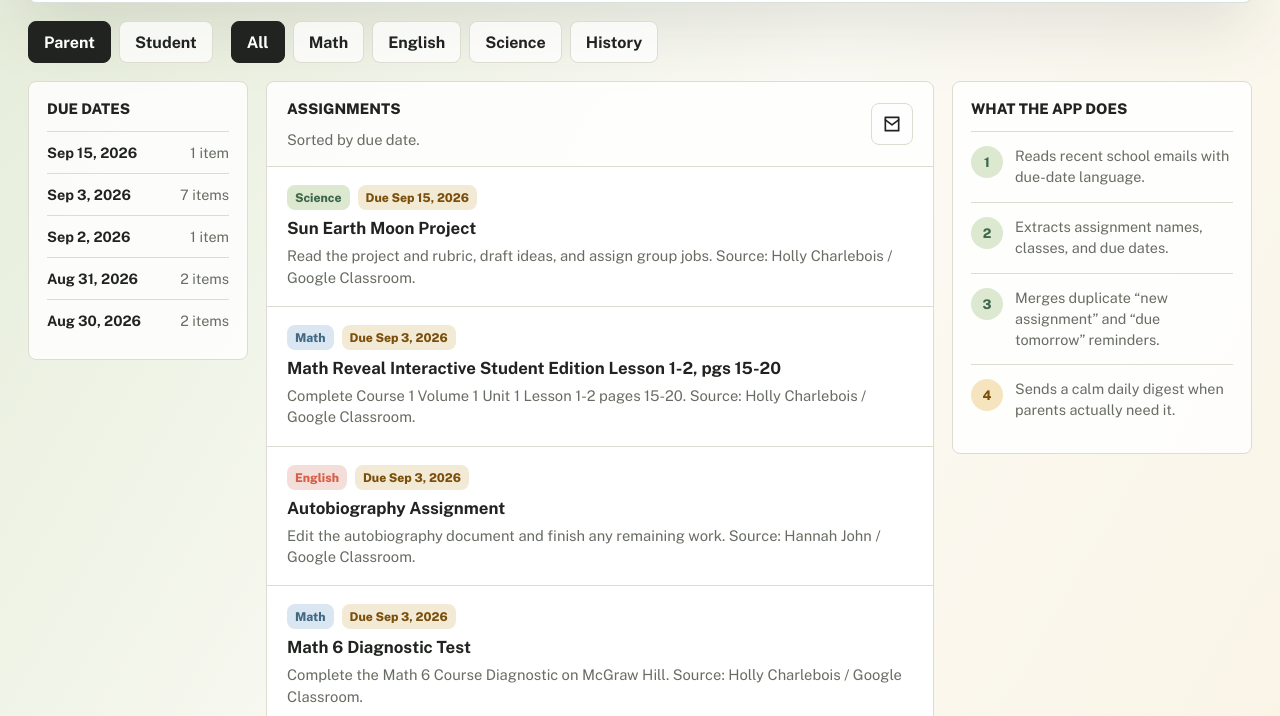
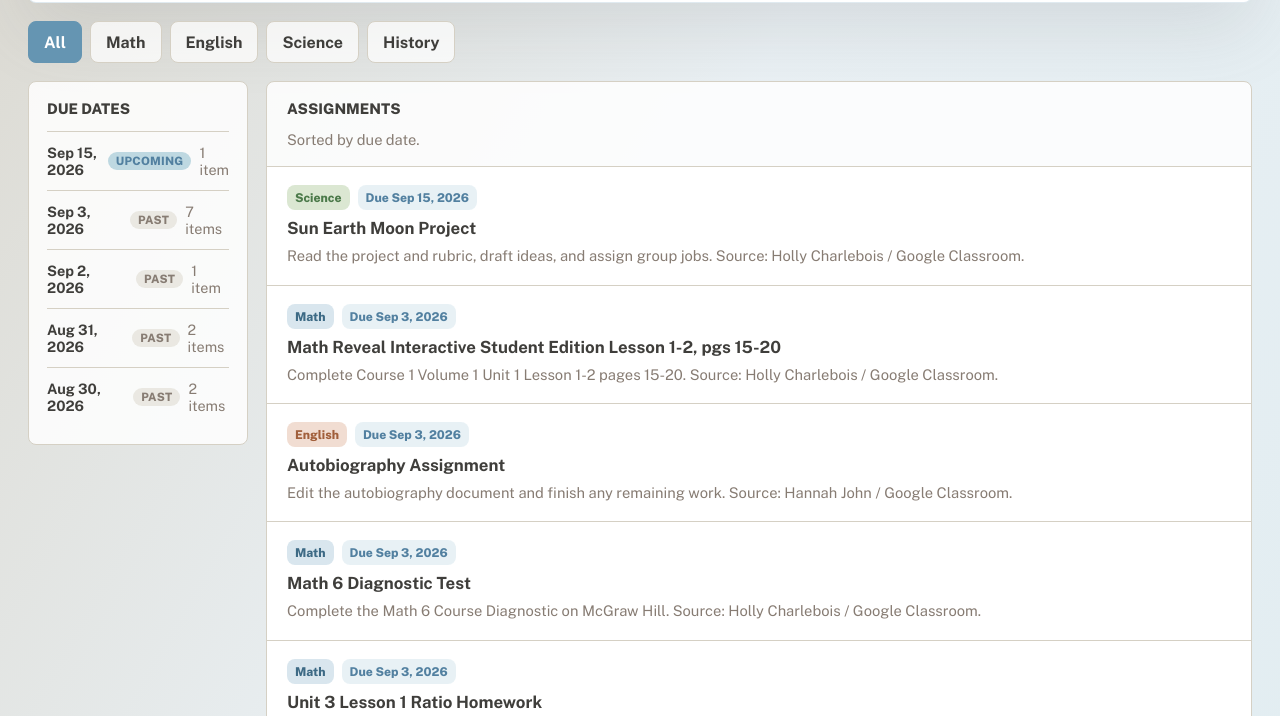
Before and after one commit to TomonoriSoejima/homework-radar, a website: page homework-radar/index.html in a window 1280 px wide. Shown: the part 471-1187 px from the top of the page. Drawn offline with nearby package versions, Linux system fonts and the light colour scheme.

Commit message:
Reverse due date sort, apply KACWC color scheme, remove Parent/Student toggle and scan button, hide account email

```diff
--- a/homework-radar/app.js
+++ b/homework-radar/app.js
@@ -1,7 +1,6 @@
 let assignments = [];
 
 let activeFilter = "All";
-let activeView = "parent";
 
 const assignmentList = document.querySelector("#assignmentList");
 const timelineList = document.querySelector("#timelineList");
@@ -28,13 +27,11 @@ function visibleAssignments() {
 function renderMetrics() {
   document.querySelector("#totalCount").textContent = assignments.length;
   document.querySelector("#briefingTitle").textContent = `${assignments.length} assignments`;
-  document.querySelector("#briefingText").textContent =
-    activeView === "parent"
-      ? "The app reads school email and pulls out due dates into one list."
-      : "This view lists what's due, sorted soonest first.";
+  document.querySelector("#briefingText").textContent = "The app reads school email and pulls out due dates into one list.";
 }
 
 function renderTimeline() {
+  const todayStr = new Date().toISOString().slice(0, 10);
   const counts = assignments.reduce((map, assignment) => {
     map.set(assignment.due, (map.get(assignment.due) || 0) + 1);
     return map;
@@ -45,8 +42,9 @@ function renderTimeline() {
     .sort(([a], [b]) => parseDate(b) - parseDate(a))
     .forEach(([due, count]) => {
       const item = document.createElement("div");
-      item.className = "timeline-item";
-      item.innerHTML = `<strong>${formatDate(due)}</strong><span>${count} item${count === 1 ? "" : "s"}</span>`;
+      const marker = due < todayStr ? "Past" : due === todayStr ? "Today" : "Upcoming";
+      item.className = `timeline-item timeline-item--${marker.toLowerCase()}`;
+      item.innerHTML = `<strong>${formatDate(due)}</strong><span class="timeline-marker">${marker}</span><span>${count} item${count === 1 ? "" : "s"}</span>`;
       timelineList.append(item);
     });
 }
@@ -58,8 +56,7 @@ function renderAssignments() {
     const node = template.content.firstElementChild.cloneNode(true);
 
     node.querySelector("h3").textContent = assignment.title;
-    node.querySelector("p").textContent =
-      activeView === "parent" ? `${assignment.detail} Source: ${assignment.source}.` : assignment.detail;
+    node.querySelector("p").textContent = `${assignment.detail} Source: ${assignment.source}.`;
     node.querySelector(".class-chip").textContent = assignment.className;
     node.querySelector(".class-chip").dataset.subject = assignment.className;
 
@@ -88,27 +85,6 @@ document.querySelectorAll(".filter").forEach((button) => {
   });
 });
 
-document.querySelectorAll(".segment").forEach((button) => {
-  button.addEventListener("click", () => {
-    document.querySelectorAll(".segment").forEach((item) => item.classList.remove("active"));
-    button.classList.add("active");
-    activeView = button.dataset.view;
-    render();
-  });
-});
-
-document.querySelector("#scanButton").addEventListener("click", () => {
-  const button = document.querySelector("#scanButton");
-  button.animate(
-    [
-      { transform: "rotate(0deg) scale(1)" },
-      { transform: "rotate(-6deg) scale(1.06)" },
-      { transform: "rotate(0deg) scale(1)" },
-    ],
-    { duration: 420, easing: "ease-out" },
-  );
-});
-
 async function init() {
   const response = await fetch("./assignments.json");
   assignments = await response.json();
--- a/homework-radar/index.html
+++ b/homework-radar/index.html
@@ -23,7 +23,6 @@
           <span class="status-dot"></span>
           <div>
             <strong>Gmail connected</strong>
-            <span>haruto.6647@ocsi.org</span>
           </div>
         </div>
       </section>
@@ -43,10 +42,6 @@
       </section>
 
       <section class="controls" aria-label="Assignment controls">
-        <div class="segmented" role="tablist" aria-label="View mode">
-          <button class="segment active" data-view="parent" type="button">Parent</button>
-          <button class="segment" data-view="student" type="button">Student</button>
-        </div>
         <div class="filter-row" role="group" aria-label="Class filters">
           <button class="filter active" data-filter="All" type="button">All</button>
           <button class="filter" data-filter="Math" type="button">Math</button>
@@ -68,35 +63,9 @@
               <h2>Assignments</h2>
               <p id="panelSubcopy">Sorted by what needs attention first.</p>
             </div>
-            <button class="icon-button" id="scanButton" type="button" aria-label="Scan Gmail">
-              <svg viewBox="0 0 24 24" aria-hidden="true">
-                <path d="M4 4h16v16H4z"></path>
-                <path d="m4 7 8 6 8-6"></path>
-              </svg>
-            </button>
           </div>
           <div id="assignmentList" class="assignment-list"></div>
         </section>
-
-        <aside class="insight-panel" aria-label="Automation preview">
-          <h2>What the app does</h2>
-          <div class="step done">
-            <span>1</span>
-            <p>Reads recent school emails with due-date language.</p>
-          </div>
-          <div class="step done">
-            <span>2</span>
-            <p>Extracts assignment names, classes, and due dates.</p>
-          </div>
-          <div class="step done">
-            <span>3</span>
-            <p>Merges duplicate “new assignment” and “due tomorrow” reminders.</p>
-          </div>
-          <div class="step next">
-            <span>4</span>
-            <p>Sends a calm daily digest when parents actually need it.</p>
-          </div>
-        </aside>
       </section>
     </main>
 
--- a/homework-radar/styles.css
+++ b/homework-radar/styles.css
@@ -1,15 +1,19 @@
 :root {
-  --ink: #20231f;
-  --muted: #686d63;
-  --paper: #fbfaf4;
+  --ink: #3f3e3b;
+  --muted: #877c73;
+  --paper: #e8eff3;
   --panel: #ffffff;
-  --line: #dedbd0;
-  --sage: #dce8cf;
-  --moss: #3f684d;
-  --coral: #d65f4a;
-  --gold: #e3b95e;
-  --blue: #426a83;
-  --shadow: 0 24px 70px rgba(54, 52, 42, 0.13);
+  --line: #d5d0c4;
+  --sage: #bed8e1;
+  --moss: #5280a0;
+  --coral: #6595b2;
+  --gold: #d5d0c4;
+  --blue: #6595b2;
+  --blue-hover: #5280a0;
+  --warm-sand: #d5d0c4;
+  --warm-text: #877c73;
+  --deep-gray: #6c6b68;
+  --shadow: 0 24px 70px rgba(108, 107, 104, 0.16);
   color-scheme: light;
 }
 
@@ -21,8 +25,8 @@ body {
   margin: 0;
   min-height: 100vh;
   background:
-    linear-gradient(120deg, rgba(220, 232, 207, 0.9), rgba(251, 250, 244, 0.95) 42%, rgba(227, 185, 94, 0.22)),
-    radial-gradient(circle at 8% 4%, rgba(214, 95, 74, 0.18), transparent 26%);
+    linear-gradient(120deg, rgba(213, 208, 196, 0.9), rgba(232, 239, 243, 0.95) 42%, rgba(190, 216, 225, 0.5)),
+    radial-gradient(circle at 8% 4%, rgba(101, 149, 178, 0.14), transparent 26%);
   color: var(--ink);
   font-family: "Public Sans", sans-serif;
 }
@@ -109,7 +113,7 @@ h1 {
   align-items: stretch;
   margin-bottom: 18px;
   padding: 26px;
-  border: 1px solid rgba(63, 104, 77, 0.2);
+  border: 1px solid rgba(101, 149, 178, 0.2);
   border-radius: 8px;
   background: var(--panel);
   box-shadow: var(--shadow);
@@ -146,7 +150,7 @@ h1 {
   padding: 16px;
   border: 1px solid var(--line);
   border-radius: 8px;
-  background: #f7f5ec;
+  background: #f4f6f8;
 }
 
 .metrics strong {
@@ -167,28 +171,22 @@ h1 {
 }
 
 .controls {
-  grid-template-columns: auto 1fr;
-  align-items: center;
   margin-bottom: 18px;
 }
 
-.segmented,
 .filter-row {
   display: flex;
   flex-wrap: wrap;
   gap: 8px;
 }
 
-.segment,
-.filter,
-.icon-button {
+.filter {
   border: 1px solid var(--line);
   background: rgba(255, 255, 255, 0.74);
   color: var(--ink);
   cursor: pointer;
 }
 
-.segment,
 .filter {
   min-height: 42px;
   padding: 0 15px;
@@ -196,34 +194,30 @@ h1 {
   font-weight: 700;
 }
 
-.segment.active,
 .filter.active {
-  border-color: var(--ink);
-  background: var(--ink);
+  border-color: var(--blue);
+  background: var(--blue);
   color: #fff;
 }
 
 .workspace {
-  grid-template-columns: 220px minmax(0, 1fr) 300px;
+  grid-template-columns: 220px minmax(0, 1fr);
   align-items: start;
 }
 
 .timeline,
-.assignment-panel,
-.insight-panel {
+.assignment-panel {
   border: 1px solid var(--line);
   border-radius: 8px;
   background: rgba(255, 255, 255, 0.84);
 }
 
-.timeline,
-.insight-panel {
+.timeline {
   padding: 18px;
 }
 
 .timeline h2,
-.assignment-panel h2,
-.insight-panel h2 {
+.assignment-panel h2 {
   margin-bottom: 14px;
   font-size: 0.92rem;
   font-weight: 800;
@@ -232,6 +226,7 @@ h1 {
 
 .timeline-item {
   display: flex;
+  align-items: center;
   justify-content: space-between;
   gap: 8px;
   padding: 12px 0;
@@ -242,6 +237,30 @@ h1 {
 
 .timeline-item strong {
   color: var(--ink);
+}
+
+.timeline-marker {
+  padding: 2px 8px;
+  border-radius: 999px;
+  font-size: 0.72rem;
+  font-weight: 800;
+  text-transform: uppercase;
+  letter-spacing: 0.02em;
+}
+
+.timeline-item--past .timeline-marker {
+  background: rgba(213, 208, 196, 0.45);
+  color: var(--warm-text);
+}
+
+.timeline-item--today .timeline-marker {
+  background: var(--blue);
+  color: #fff;
+}
+
+.timeline-item--upcoming .timeline-marker {
+  background: var(--sage);
+  color: var(--moss);
 }
 
 .assignment-panel {
@@ -263,25 +282,6 @@ h1 {
   font-size: 0.92rem;
 }
 
-.icon-button {
-  display: inline-grid;
-  place-items: center;
-  width: 42px;
-  height: 42px;
-  flex: 0 0 auto;
-  border-radius: 8px;
-}
-
-svg {
-  width: 20px;
-  height: 20px;
-  fill: none;
-  stroke: currentColor;
-  stroke-width: 2;
-  stroke-linecap: round;
-  stroke-linejoin: round;
-}
-
 .assignment-list {
   display: grid;
 }
@@ -297,7 +297,7 @@ svg {
 }
 
 .assignment-card:hover {
-  background: #fffdf6;
+  background: #f7fafb;
 }
 
 .assignment-meta {
@@ -317,32 +317,32 @@ svg {
 
 .class-chip {
   background: var(--sage);
-  color: #274b33;
+  color: var(--moss);
 }
 
 .class-chip[data-subject="Math"] {
-  background: #dbe6f3;
-  color: var(--blue);
+  background: #d9e6ee;
+  color: #3d6a85;
 }
 
 .class-chip[data-subject="English"] {
-  background: #f3ded9;
-  color: var(--coral);
+  background: #f1ddd2;
+  color: #a15f3b;
 }
 
 .class-chip[data-subject="Science"] {
-  background: var(--sage);
-  color: var(--moss);
+  background: #dbe7d2;
+  color: #4c7a4a;
 }
 
 .class-chip[data-subject="World History"] {
-  background: #f6e6c8;
+  background: #f2e2b8;
   color: #8a6412;
 }
 
 .due-chip {
-  background: #f2ead4;
-  color: #7a4e0b;
+  background: rgba(190, 216, 225, 0.35);
+  color: var(--blue-hover);
 }
 
 .due-chip.overdue {
@@ -363,46 +363,9 @@ svg {
   line-height: 1.45;
 }
 
-.step {
-  display: grid;
-  grid-template-columns: 32px 1fr;
-  gap: 12px;
-  align-items: start;
-  padding: 14px 0;
-  border-top: 1px solid var(--line);
-}
-
-.step span {
-  display: grid;
-  place-items: center;
-  width: 32px;
-  height: 32px;
-  border-radius: 50%;
-  background: var(--sage);
-  color: var(--moss);
-  font-size: 0.83rem;
-  font-weight: 800;
-}
-
-.step.next span {
-  background: #f5e4bd;
-  color: #7a4e0b;
-}
-
-.step p {
-  margin: 0;
-  color: var(--muted);
-  font-size: 0.9rem;
-  line-height: 1.45;
-}
-
 @media (max-width: 1060px) {
   .workspace {
     grid-template-columns: 1fr;
-  }
-
-  .insight-panel {
-    display: none;
   }
 }
 
```
Also changed, not shown: 1 other file.
